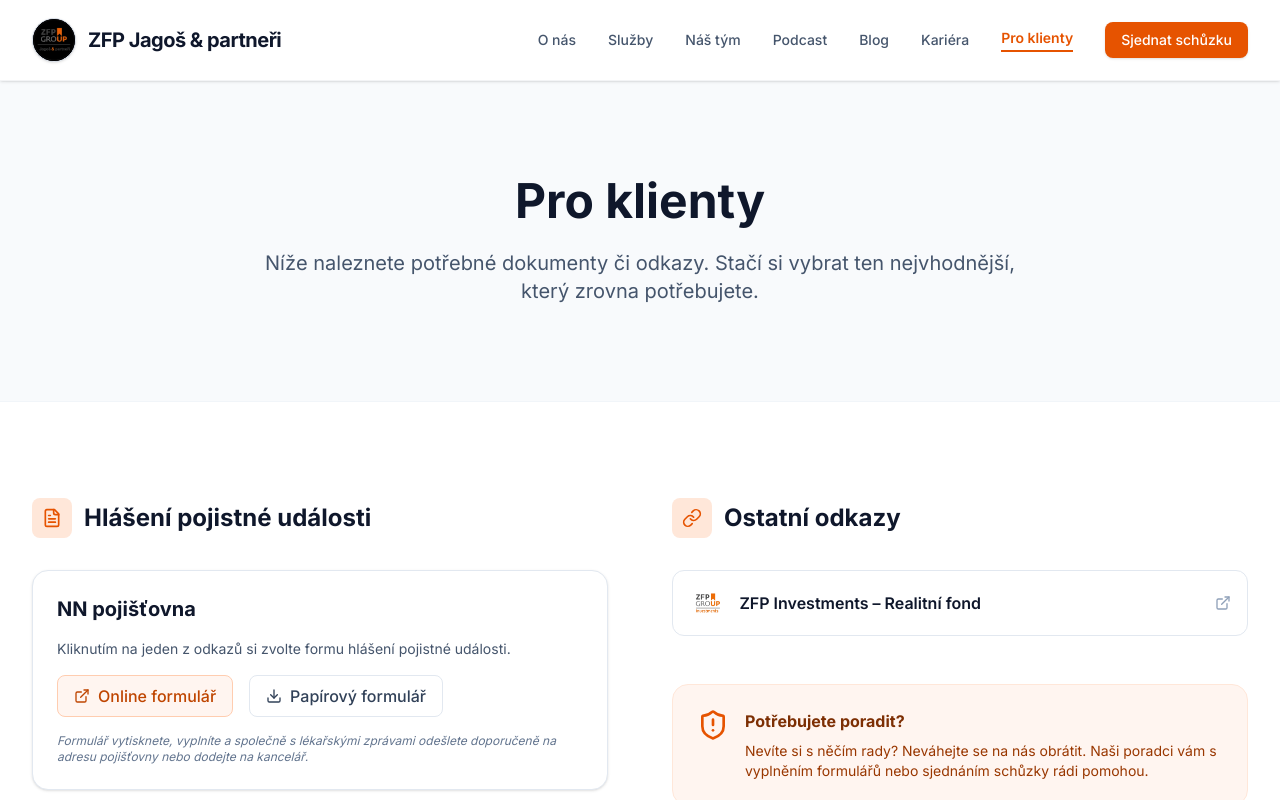
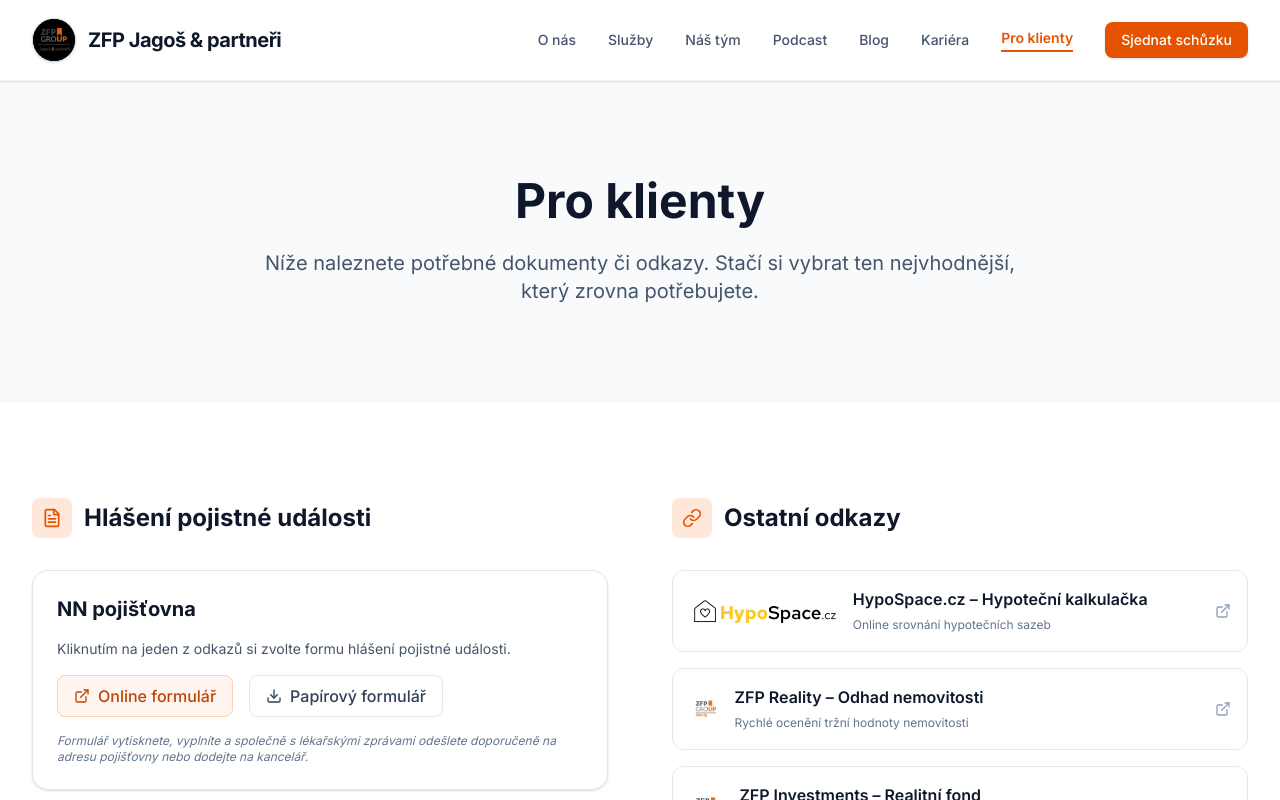
Before and after one commit to RemeskoXD/projekt22, a React (Vite) app: page /pro-klienty in a window 1280 px wide. Shown: the top 800 px of the page. Built offline with nearby package versions, Linux system fonts and the light colour scheme; a web font is replaced by a local one.

Commit message:
feat: add HypoSpace.cz and ZFP Reality valuation calculators and ecosystem links

```diff
--- a/src/pages/ClientZone.tsx
+++ b/src/pages/ClientZone.tsx
@@ -93,12 +93,66 @@
 
                 <div className="space-y-4">
                   <motion.a
+                    href="https://hypospace.cz"
+                    target="_blank"
+                    rel="noreferrer noopener"
+                    initial={{ opacity: 0, x: -20 }}
+                    whileInView={{ opacity: 1, x: 0 }}
+                    viewport={{ once: true }}
+                    className="flex items-center justify-between p-4 rounded-xl border border-slate-200 hover:border-brand-300 hover:bg-brand-50/50 transition-colors group bg-white"
+                  >
+                    <div className="flex items-center gap-3">
+                      <img
+                        src="/logo-hypospace.png"
+                        alt="HypoSpace.cz"
+                        className="h-7 w-auto object-contain"
+                        width="110"
+                        height="28"
+                        loading="lazy"
+                      />
+                      <div>
+                        <span className="font-semibold text-slate-900 group-hover:text-brand-700 block">HypoSpace.cz – Hypoteční kalkulačka</span>
+                        <span className="text-xs text-slate-500">Online srovnání hypotečních sazeb</span>
+                      </div>
+                    </div>
+                    <ExternalLink className="w-4 h-4 text-slate-400 group-hover:text-brand-600 shrink-0" />
+                  </motion.a>
+
+                  <motion.a
+                    href="https://www.zfpreality.cz"
+                    target="_blank"
+                    rel="noreferrer noopener"
+                    initial={{ opacity: 0, x: -20 }}
+                    whileInView={{ opacity: 1, x: 0 }}
+                    viewport={{ once: true }}
+                    transition={{ delay: 0.05 }}
+                    className="flex items-center justify-between p-4 rounded-xl border border-slate-200 hover:border-brand-300 hover:bg-brand-50/50 transition-colors group bg-white"
+                  >
+                    <div className="flex items-center gap-3">
+                      <img
+                        src="/logo-reality-web-2-066e7c04.webp"
+                        alt="ZFP Reality"
+                        className="h-7 w-auto object-contain"
+                        width="110"
+                        height="28"
+                        loading="lazy"
+                      />
+                      <div>
+                        <span className="font-semibold text-slate-900 group-hover:text-brand-700 block">ZFP Reality – Odhad nemovitosti</span>
+                        <span className="text-xs text-slate-500">Rychlé ocenění tržní hodnoty nemovitosti</span>
+                      </div>
+                    </div>
+                    <ExternalLink className="w-4 h-4 text-slate-400 group-hover:text-brand-600 shrink-0" />
+                  </motion.a>
+
+                  <motion.a
                     href="https://zfpinvestments.com"
                     target="_blank"
                     rel="noreferrer noopener"
                     initial={{ opacity: 0, x: -20 }}
                     whileInView={{ opacity: 1, x: 0 }}
                     viewport={{ once: true }}
+                    transition={{ delay: 0.1 }}
                     className="flex items-center justify-between p-4 rounded-xl border border-slate-200 hover:border-brand-300 hover:bg-brand-50/50 transition-colors group bg-white"
                   >
                     <div className="flex items-center gap-3">
@@ -110,7 +164,10 @@
                         height="32"
                         loading="lazy"
                       />
-                      <span className="font-semibold text-slate-900 group-hover:text-brand-700">ZFP Investments – Realitní fond</span>
+                      <div>
+                        <span className="font-semibold text-slate-900 group-hover:text-brand-700 block">ZFP Investments – Realitní fond</span>
+                        <span className="text-xs text-slate-500">Správa a zhodnocování investičních aktiv</span>
+                      </div>
                     </div>
                     <ExternalLink className="w-4 h-4 text-slate-400 group-hover:text-brand-600 shrink-0" />
                   </motion.a>
--- a/src/pages/Home.tsx
+++ b/src/pages/Home.tsx
@@ -137,30 +137,42 @@
       fullName: 'ZFP Akademie',
       logo: '/logo-akademie-cz.png',
       description: 'Vzdělávání a kurzy finanční gramotnosti',
+      url: 'https://www.zfpa.cz',
+    },
+    {
+      name: 'HypoSpace.cz',
+      fullName: 'HypoSpace.cz – Hypoteční technologie',
+      logo: '/logo-hypospace.png',
+      description: 'Chytrá hypoteční kalkulačka a online srovnávač hypoték',
+      url: 'https://hypospace.cz',
+    },
+    {
+      name: 'ZFP Reality',
+      fullName: 'ZFP Reality',
+      logo: '/logo-reality-web-2-066e7c04.webp',
+      description: 'Realitní zprostředkování a online odhad nemovitosti',
+      url: 'https://www.zfpreality.cz',
     },
     {
       name: 'ZFP Gold',
       fullName: 'ZFP Gold',
       logo: '/logo-gold-web-d7f7fe84.webp',
       description: 'Investiční zlato a drahé kovy',
+      url: 'https://www.zfpgold.cz',
+    },
+    {
+      name: 'ZFP Investments',
+      fullName: 'ZFP Investments',
+      logo: '/logo-investments-web-4a0d5d9c.webp',
+      description: 'Realitní fond a správa investičních aktiv',
+      url: 'https://zfpinvestments.com',
     },
     {
       name: 'ZFP Hotely',
       fullName: 'ZFP Hotely',
       logo: '/logo-hotely-web-bc8a7acc.webp',
       description: 'Hotelové a kongresové resorty',
-    },
-    {
-      name: 'ZFP Investments',
-      fullName: 'ZFP Investments',
-      logo: '/logo-investments-web-4a0d5d9c.webp',
-      description: 'Realitní fond a správa investičních aktiv',
-    },
-    {
-      name: 'ZFP Reality',
-      fullName: 'ZFP Reality',
-      logo: '/logo-reality-web-2-066e7c04.webp',
-      description: 'Komplexní realitní zprostředkování',
+      url: 'https://www.zfphotely.cz',
     },
   ];
 
@@ -328,28 +340,35 @@
             </p>
           </ScrollReveal>
 
-          <div className="grid grid-cols-1 sm:grid-cols-2 md:grid-cols-3 lg:grid-cols-5 gap-6 sm:gap-8">
+          <div className="grid grid-cols-1 sm:grid-cols-2 md:grid-cols-3 lg:grid-cols-3 xl:grid-cols-6 gap-6">
             {zfpProjects.map((project, idx) => (
               <ScrollReveal
                 key={project.name}
-                delay={idx * 0.08}
+                delay={idx * 0.06}
                 direction="up"
-                className="bg-white rounded-3xl p-6 sm:p-7 border border-slate-200/90 hover:border-brand-400 hover:shadow-2xl transition-all duration-300 flex flex-col items-center text-center justify-between group hover:-translate-y-2"
+                className="flex"
               >
-                <div className="h-28 w-full flex items-center justify-center mb-5 p-3 rounded-2xl bg-slate-50 group-hover:bg-brand-50/40 transition-colors border border-slate-100/80">
+                <a
+                  href={project.url}
+                  target="_blank"
+                  rel="noreferrer noopener"
+                  className="w-full bg-white rounded-3xl p-5 sm:p-6 border border-slate-200/90 hover:border-brand-400 hover:shadow-2xl transition-all duration-300 flex flex-col items-center text-center justify-between group hover:-translate-y-2"
+                >
+                  <div className="h-24 w-full flex items-center justify-center mb-4 p-2.5 rounded-2xl bg-slate-50 group-hover:bg-brand-50/40 transition-colors border border-slate-100/80">
                     <img
                       src={project.logo}
                       alt={project.fullName}
                       width="220"
                       height="90"
                       loading="lazy"
-                    className="max-h-20 max-w-[190px] w-auto h-auto object-contain transition-transform duration-300 group-hover:scale-110 drop-shadow-xs"
+                      className="max-h-16 max-w-[160px] w-auto h-auto object-contain transition-transform duration-300 group-hover:scale-105 drop-shadow-xs"
                     />
                   </div>
                   <div>
-                  <h3 className="font-bold text-slate-900 text-lg mb-1.5 group-hover:text-brand-600 transition-colors">{project.name}</h3>
-                  <p className="text-xs sm:text-sm text-slate-500 leading-relaxed">{project.description}</p>
+                    <h3 className="font-bold text-slate-900 text-base mb-1.5 group-hover:text-brand-600 transition-colors">{project.name}</h3>
+                    <p className="text-xs text-slate-500 leading-relaxed">{project.description}</p>
                   </div>
+                </a>
               </ScrollReveal>
             ))}
           </div>
--- a/src/pages/Services.tsx
+++ b/src/pages/Services.tsx
@@ -1,5 +1,5 @@
 import { motion } from 'motion/react';
-import { Home, TrendingUp, ShieldCheck, Baby, Calculator, PiggyBank, ArrowRight, Sparkles } from 'lucide-react';
+import { Home, TrendingUp, ShieldCheck, Baby, Calculator, PiggyBank, ArrowRight, Sparkles, ExternalLink, Building2 } from 'lucide-react';
 import { useState } from 'react';
 import { Link } from 'react-router-dom';
 import SEO from '../components/SEO';
@@ -312,6 +312,87 @@
               </div>
 
             </div>
+
+            {/* Additional Specialized Online Tools (HypoSpace + ZFP Reality) */}
+            <div className="mt-12 pt-12 border-t border-slate-700/80">
+              <h3 className="text-xl font-bold text-white text-center mb-8">
+                Další online nástroje a kalkulačky našich projektů
+              </h3>
+              <div className="grid grid-cols-1 md:grid-cols-2 gap-6">
+
+                {/* HypoSpace Calculator */}
+                <div className="bg-slate-900/90 rounded-2xl p-6 border border-slate-700/70 hover:border-brand-400 transition-all flex flex-col justify-between group">
+                  <div>
+                    <div className="flex items-center justify-between mb-4">
+                      <div className="h-12 bg-white px-3 py-1.5 rounded-xl flex items-center justify-center">
+                        <img
+                          src="/logo-hypospace.png"
+                          alt="HypoSpace.cz – Hypoteční kalkulačka"
+                          className="h-7 w-auto object-contain"
+                          width="140"
+                          height="35"
+                          loading="lazy"
+                        />
+                      </div>
+                      <span className="px-3 py-1 rounded-full bg-brand-500/10 text-brand-400 text-xs font-semibold border border-brand-500/20">
+                        Hypoteční srovnávač
+                      </span>
+                    </div>
+                    <h4 className="text-lg font-bold text-white mb-2 group-hover:text-brand-400 transition-colors">
+                      HypoSpace.cz – Online hypoteční kalkulačka
+                    </h4>
+                    <p className="text-slate-300 text-sm leading-relaxed mb-6">
+                      Okamžité a nezávislé porovnání hypotečních nabídek všech bank na českém trhu. Spočítejte si reálnou měsíční splátku i s neveřejnými sazbami.
+                    </p>
+                  </div>
+                  <a
+                    href="https://hypospace.cz"
+                    target="_blank"
+                    rel="noreferrer noopener"
+                    className="inline-flex items-center justify-center px-6 py-3 rounded-xl bg-brand-500 hover:bg-brand-400 text-slate-950 font-semibold text-sm transition-all shadow-md group-hover:scale-[1.02]"
+                  >
+                    Otevřít HypoSpace kalkulačku <ExternalLink className="w-4 h-4 ml-2" />
+                  </a>
+                </div>
+
+                {/* ZFP Reality Property Valuation */}
+                <div className="bg-slate-900/90 rounded-2xl p-6 border border-slate-700/70 hover:border-brand-400 transition-all flex flex-col justify-between group">
+                  <div>
+                    <div className="flex items-center justify-between mb-4">
+                      <div className="h-12 bg-white px-3 py-1.5 rounded-xl flex items-center justify-center">
+                        <img
+                          src="/logo-reality-web-2-066e7c04.webp"
+                          alt="ZFP Reality – Odhad ceny nemovitosti"
+                          className="h-7 w-auto object-contain"
+                          width="140"
+                          height="35"
+                          loading="lazy"
+                        />
+                      </div>
+                      <span className="px-3 py-1 rounded-full bg-brand-500/10 text-brand-400 text-xs font-semibold border border-brand-500/20">
+                        Oceňování nemovitostí
+                      </span>
+                    </div>
+                    <h4 className="text-lg font-bold text-white mb-2 group-hover:text-brand-400 transition-colors">
+                      ZFP Reality – Online odhad nemovitosti
+                    </h4>
+                    <p className="text-slate-300 text-sm leading-relaxed mb-6">
+                      Rychlé zjištění aktuální tržní hodnoty bytu, rodinného domu či pozemku na základě přesných dat z katastru nemovitostí a reálných prodejních cen.
+                    </p>
+                  </div>
+                  <a
+                    href="https://www.zfpreality.cz"
+                    target="_blank"
+                    rel="noreferrer noopener"
+                    className="inline-flex items-center justify-center px-6 py-3 rounded-xl bg-white/10 hover:bg-white/20 text-white font-semibold text-sm border border-white/20 transition-all group-hover:scale-[1.02]"
+                  >
+                    Vyzkoušet odhad nemovitosti <ExternalLink className="w-4 h-4 ml-2" />
+                  </a>
+                </div>
+
+              </div>
+            </div>
+
           </div>
         </div>
       </section>
```
Also changed, not shown: public/logo-hypospace.png (added). Lines whose indentation alone changed are shown as unchanged.
